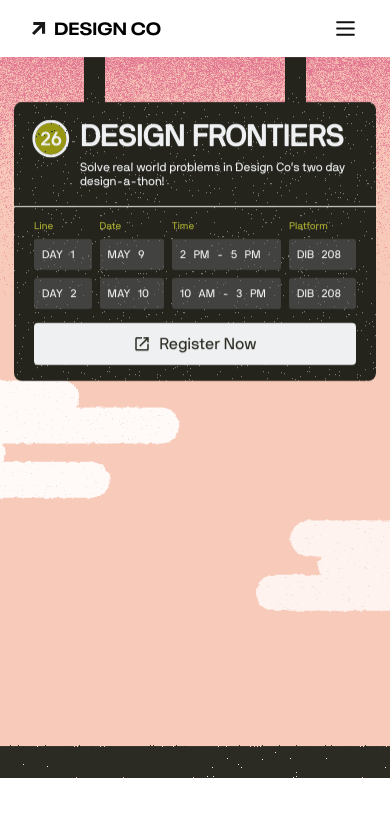
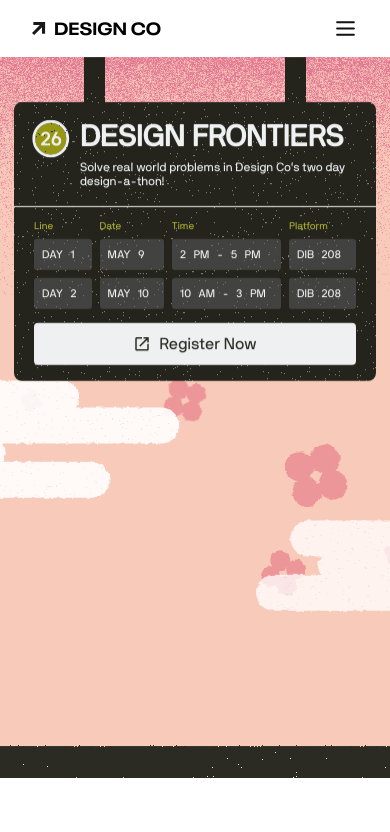
Before and after one commit to ucsddesignco/df26, a React (Vite) app: page / in a window 390 px wide. Shown: the top 832 px of the page. Built offline with nearby package versions, Linux system fonts and the light colour scheme.

Commit message:
Feat: Add flowers to hero

```diff
--- a/src/Components/Hero/Hero.scss
+++ b/src/Components/Hero/Hero.scss
@@ -85,5 +85,57 @@
       width: 100%;
       line-height: 0;
     }
+
+    /* --- Flower Clusters --- */
+    .left-flowers,
+    .right-flowers {
+      position: absolute;
+      top: 0;
+      width: 100%;
+      height: 100%;
+      pointer-events: none;
+      z-index: 0;
+
+      > * {
+        position: absolute;
+        transform-origin: center center;
+      }
+    }
+
+    /* Left Flower Cluster */
+    .left-flowers {
+      .left1 { top: 100px; left: 120px; transform: rotate(45deg); } // Big Flower
+      .left2 { top: 231px; left: 275px; transform: rotate(-15deg); } // Medium Flower
+      .left3 { top: 108px; left: 270px; transform: rotate(-25deg); } // Small flower (Top Right)
+      .left4 { top: 250px; left: 100px; transform: rotate(-45deg); } // Small Flower (Bottom Left)
+    }
+
+    /* Right Flower Cluster */
+    .right-flowers {
+      .right1 { top: 290px; right: 200px; transform: rotate(0deg); } // Big Flower
+      .right2 { top: 422px; right: 251px; transform: rotate(0deg); } // Medium Flower
+      .right3 { top: 244px; right: 110px; transform: rotate(30deg) scale(1.3); } // Small Flower (Top Right)
+      .right4 { top: 415px; right: 130px; transform: rotate(-35deg); } // Small Flower (Bottom Right)
+    }
+
+    @media (max-width: 1279px) {
+      .left-flowers {
+          transform: scale(1) translate(-70px, 75px);
+      }
+
+      .right-flowers {
+          transform: scale(1) translate(125px, 80px);
+      }
+    }
+
+    @media (max-width: 743px) {
+      .left-flowers {
+          transform: scale(0.8) translate(-125px, 75px);
+      }
+
+      .right-flowers {
+          transform: scale(0.8) translate(200px, 100px);
+      }
+    }
   }
 }
```
Also changed, not shown: src/Components/Hero/Hero.tsx (+3 -6 lines).
